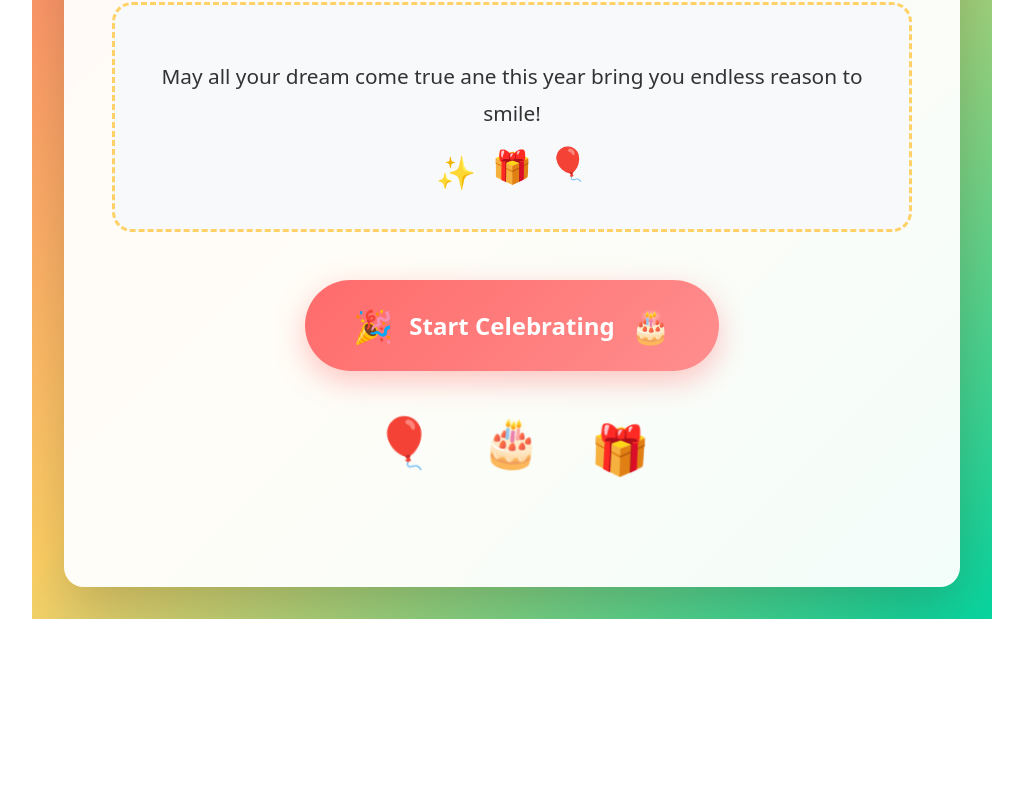
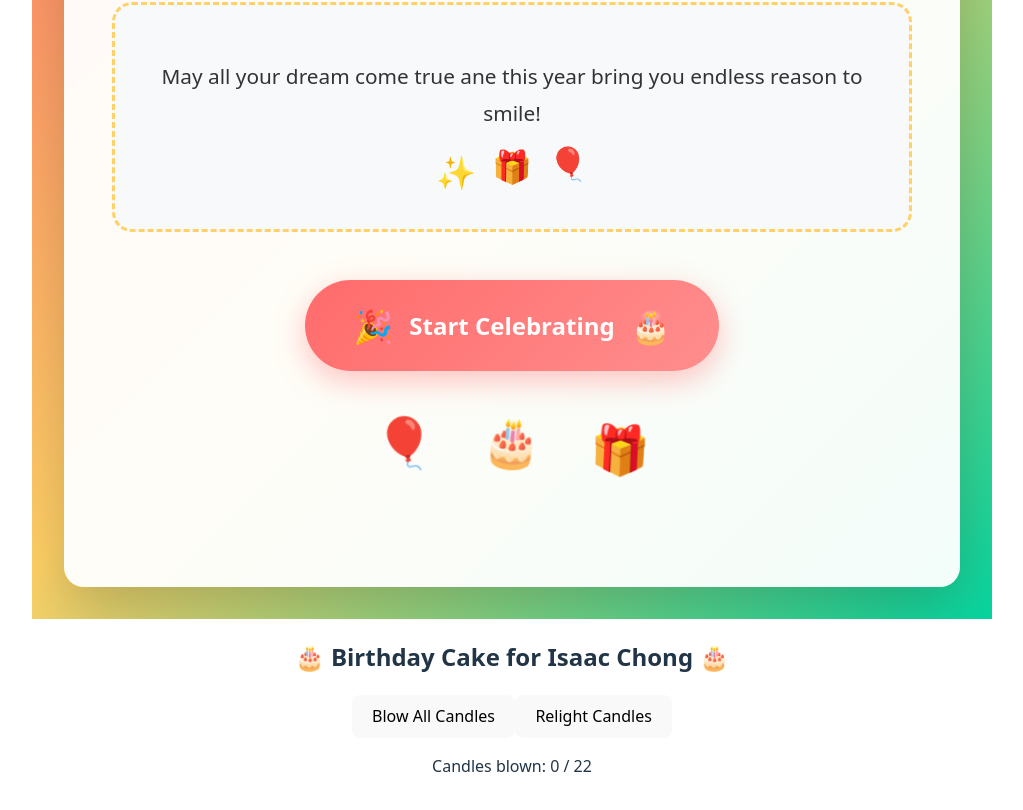
Before and after one commit to OakSoeZaw/Birthday-Cake, a React (Vite) app: page / in a window 1280 px wide. Shown: the part 470-1280 px from the top of the page, without its empty margins (128-1151 px from the left). Before the commit the page ends 1121 px from the top, so only its background shows below. Built offline with nearby package versions, Linux system fonts and the light colour scheme.

Commit message:
Done with cake

```diff
--- a/src/App.jsx
+++ b/src/App.jsx
@@ -1,10 +1,12 @@
 import "./App.css";
 import HeroSection from "./components/HeroSection";
+import CakeWithCandles from "./components/CakeWithCandles";
 
 function App() {
   return (
     <div>
       <HeroSection />
+      <CakeWithCandles />
     </div>
   );
 }
--- a/src/components/CakeWithCandles.jsx
+++ b/src/components/CakeWithCandles.jsx
@@ -6,8 +6,31 @@ function CakeWithCandles({ age = 22, name = "Isaac Chong" }) {
 
   //handles blowing out a single candle
   const blowCandle = (index) => {
-    return;
+    if(!candlesLit[index]) return;
+
+    const newCandles = [...candlesLit];
+    newCandles[index] = false;
+    setCandlesLit(newCandles);
+
+    const allBlown  = newCandles.every(candle => !candle);
+    if(allBlown){
+        setShowWishMessage(true);
+        setTimeout(()=> setShowWishMessage(false), 3000);
+    }
   };
+  const blowAllCandles = () => {
+    setCandlesLit(Array(age).fill(false));
+    setShowWishMessage(true);
+    setTimeout(() => setShowWishMessage(false), 3000);
+  };
+  const resetCandles = (index) => {
+    setCandlesLit(Array(age).fill(true));
+    setShowWishMessage(false);
+  };
+
+
+
+
   return (
     <div className="simple-cake">
       <h2>🎂 Birthday Cake for {name} 🎂</h2>
@@ -22,7 +45,45 @@ function CakeWithCandles({ age = 22, name = "Isaac Chong" }) {
           <div className="frosting-drip"></div>
           <div className="frosting-drip"></div>
         </div>
+
+        <div className="candles">
+          {candlesLit.map((isLit, index) => (
+            <div
+              key={index}
+              className="candle-container"
+              onClick={() => blowCandle(index)}
+            >
+              <div className="candle">
+                {isLit && <div className="flame"></div>}
+              </div>
+            </div>
+          ))}
+        </div>
+      </div>
+
+      {showWishMessage && (
+        <div className="wish-popup">
+            <h3>✨ Make a Wish! ✨</h3>
+            <p>Happy {age}th Birthday, {name}</p>
+        </div>
+      )}
+
+      <div className="controls">
+        <button onClick={blowAllCandles} className="btn blow-btn">
+            Blow All Candles
+        </button>
+        <button onClick={resetCandles} className="btn reset-btn">
+            Relight Candles
+        </button>
+      </div>
+
+      <div className="counter">
+        <p>
+            Candles blown: {candlesLit.filter(candle => !candle).length} / {age}
+        </p>
       </div>
     </div>
   );
 }
+
+export default CakeWithCandles;
```
